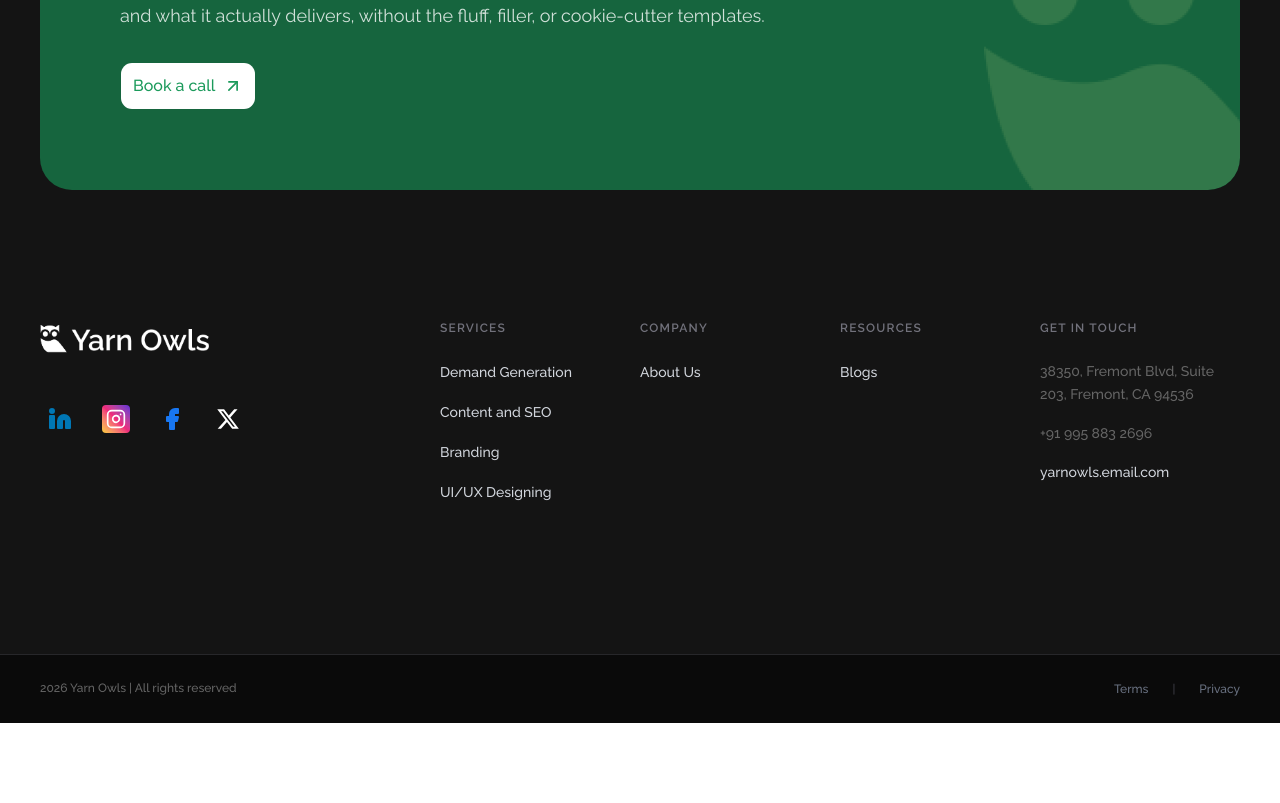
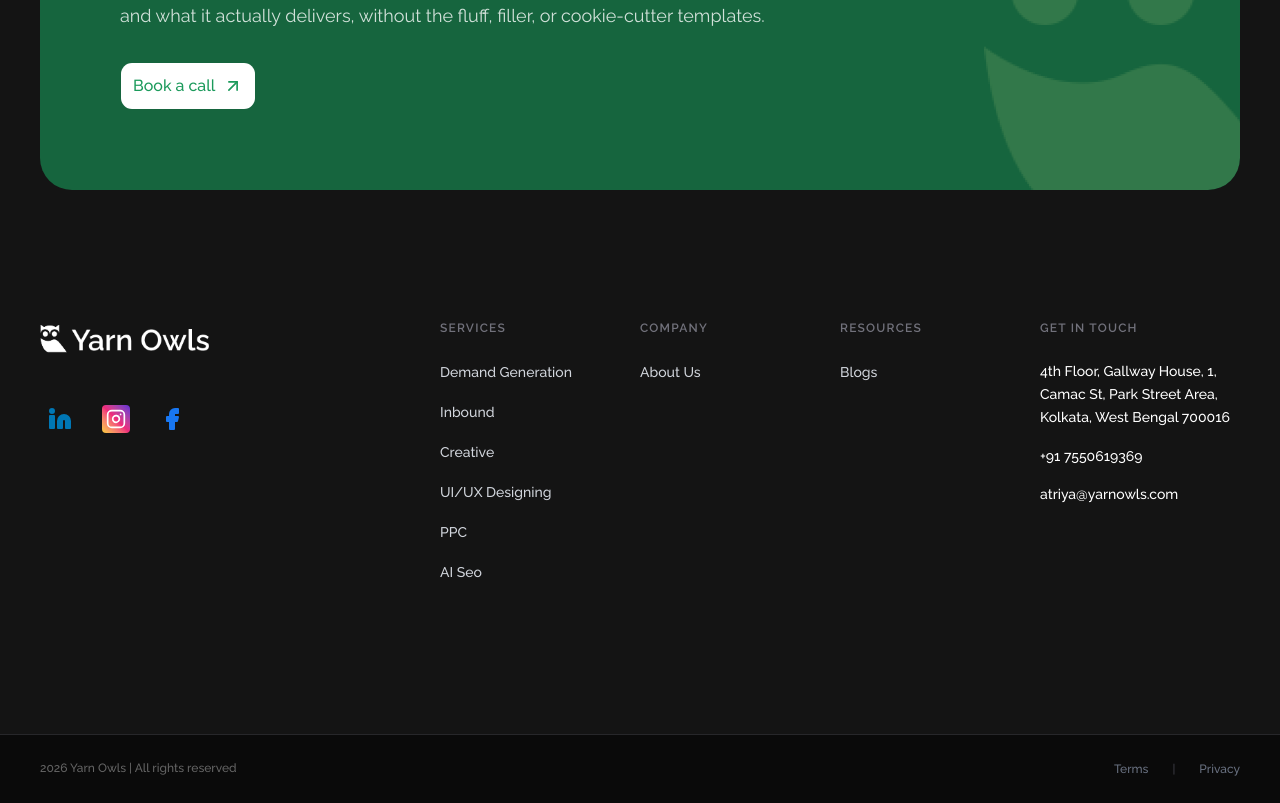
Before and after one commit to Sayan-97/yarn-owls, a Next.js app: page / in a window 1280 px wide. Shown: the part 7753-8556 px from the top of the page. Before the commit the page ends 8476 px from the top, so only its background shows below. Built offline with nearby package versions, Linux system fonts and the light colour scheme.

Commit message:
updated footer content

```diff
--- a/components/footer.tsx
+++ b/components/footer.tsx
@@ -87,13 +87,17 @@ export default function Footer() {
 
             <div className="flex items-center gap-4">
               <Link
-                href="#"
+                href="https://www.linkedin.com/company/yarn-owls/"
+                target="_blank"
+                rel="noopener noreferrer"
                 className="w-10 h-10 flex items-center justify-center transition-transform hover:scale-110"
               >
                 <Linkedin className="w-6 h-6 fill-[#0077b5] text-[#0077b5]" />
               </Link>
               <Link
-                href="#"
+                href="https://www.instagram.com/yarn_owls/"
+                target="_blank"
+                rel="noopener noreferrer"
                 className="w-10 h-10 flex items-center justify-center transition-transform hover:scale-110"
               >
                 <div className="p-1 rounded bg-linear-to-tr from-[#f9ce34] via-[#ee2a7b] to-[#6228d7]">
@@ -101,16 +105,12 @@ export default function Footer() {
                 </div>
               </Link>
               <Link
-                href="#"
+                href="https://www.facebook.com/yarnowls/"
+                target="_blank"
+                rel="noopener noreferrer"
                 className="w-10 h-10 flex items-center justify-center transition-transform hover:scale-110"
               >
                 <Facebook className="w-6 h-6 fill-[#1877f2] text-[#1877f2]" />
-              </Link>
-              <Link
-                href="#"
-                className="w-10 h-10 flex items-center justify-center transition-transform hover:scale-110"
-              >
-                <XIcon />
               </Link>
             </div>
           </div>
@@ -123,9 +123,11 @@ export default function Footer() {
               <ul className="space-y-4">
                 {[
                   { name: "Demand Generation", href: "/demand-gen" },
-                  { name: "Content and SEO", href: "/ai-seo" },
-                  { name: "Branding", href: "/creative" },
+                  { name: "Inbound", href: "/inbound" },
+                  { name: "Creative", href: "/creative" },
                   { name: "UI/UX Designing", href: "/ui-ux" },
+                  { name: "PPC", href: "/ppc" },
+                  { name: "AI Seo", href: "/ai-seo" },
                 ].map((item) => (
                   <li key={item.name}>
                     <Link
@@ -179,16 +181,17 @@ export default function Footer() {
               <h4 className="text-zinc-500 font-semibold text-xs tracking-widest uppercase">
                 Get In Touch
               </h4>
-              <div className="space-y-4 text-gray-300 text-sm font-medium leading-relaxed">
-                <p className="max-w-[200px]">
-                  38350, Fremont Blvd, Suite 203, Fremont, CA 94536
+              <div className="space-y-4 text-sm font-medium leading-relaxed">
+                <p className="max-w-[200px] text-white">
+                  4th Floor, Gallway House, 1, Camac St, Park Street Area,
+                  Kolkata, West Bengal 700016
                 </p>
-                <p>+91 995 883 2696</p>
+                <p className="text-white">+91 7550619369</p>
                 <Link
-                  href="mailto:yarnowls.email.com"
+                  href="mailto:atriya@yarnowls.com"
                   className="block hover:text-white transition-colors"
                 >
-                  yarnowls.email.com
+                  atriya@yarnowls.com
                 </Link>
               </div>
             </div>
```
